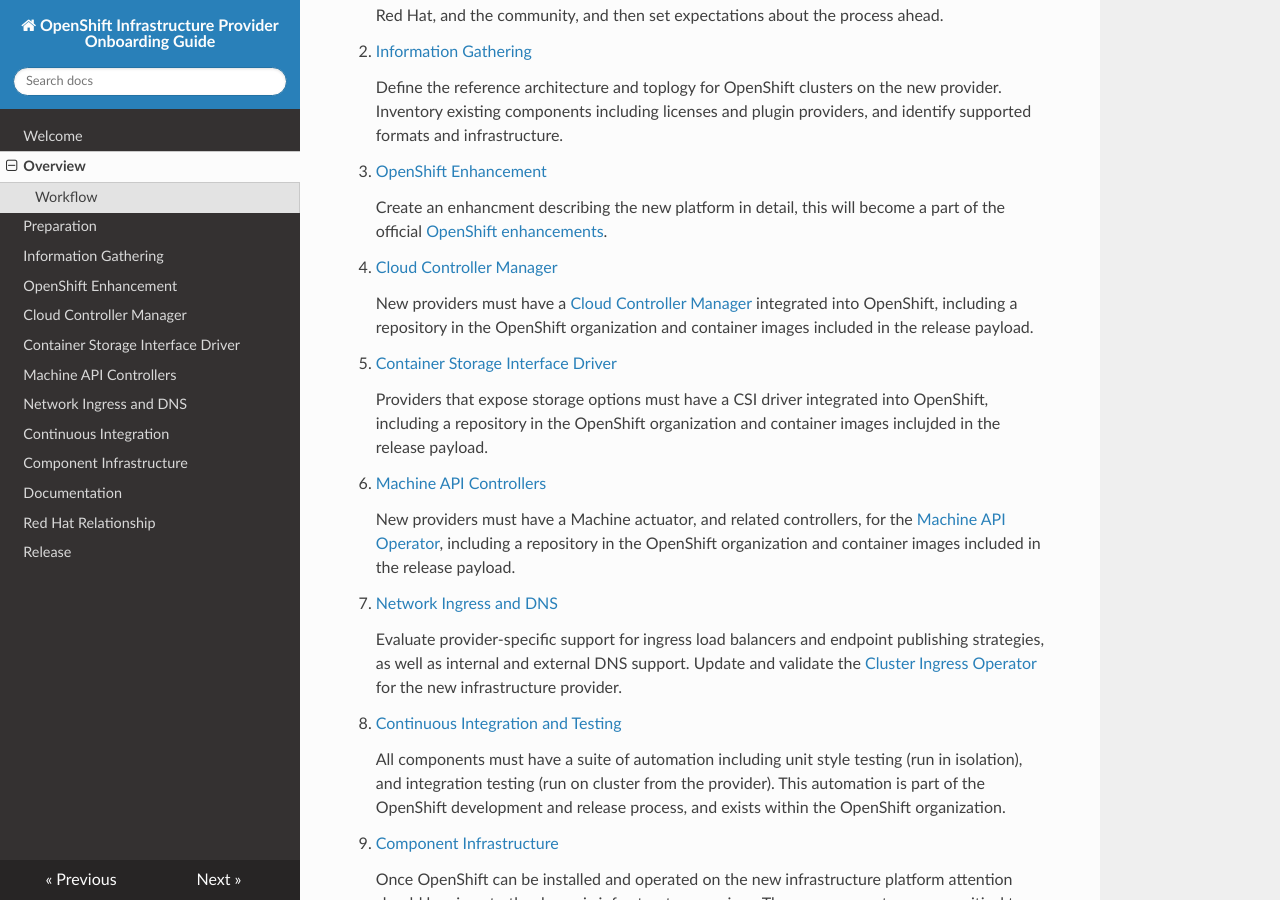
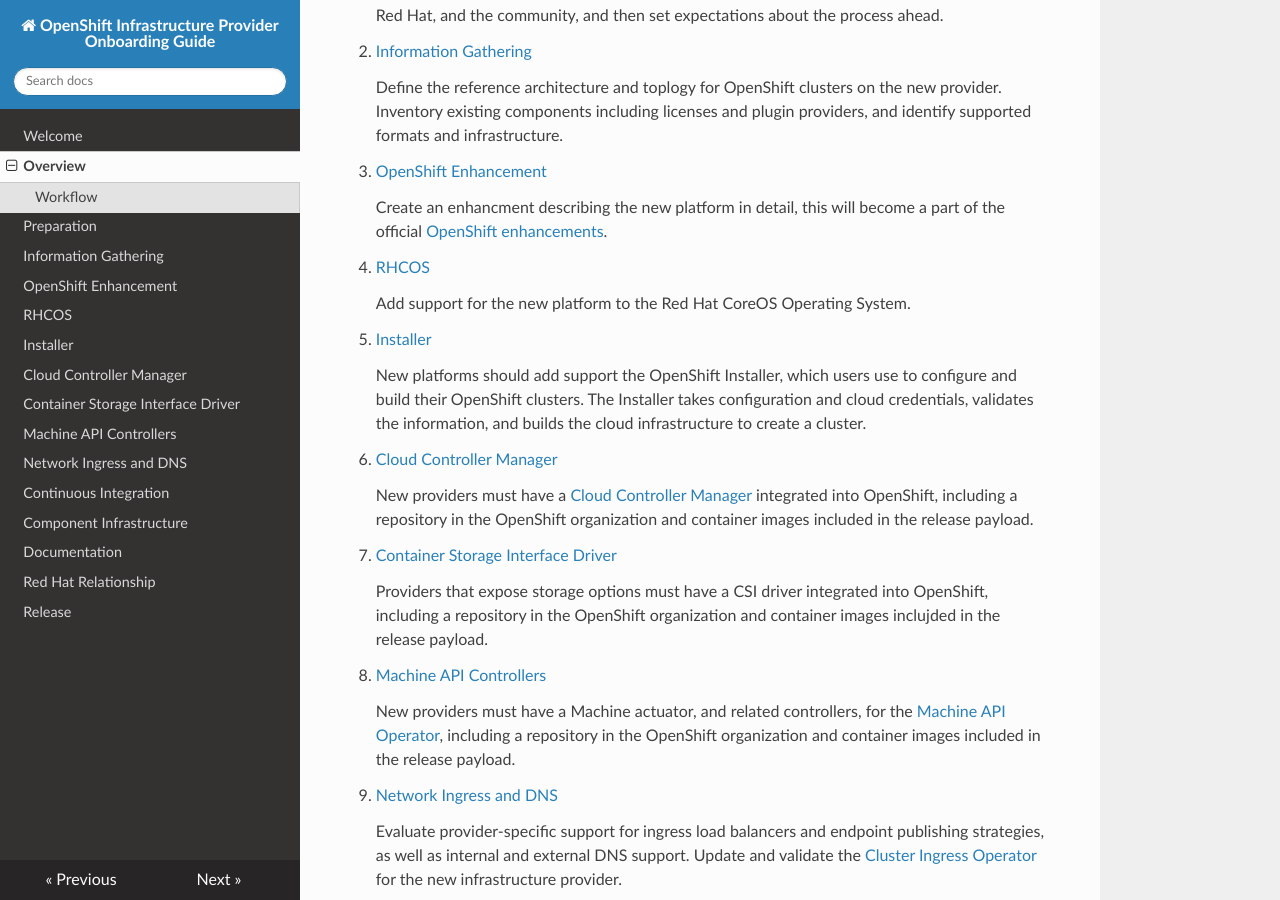
Before and after one commit to elmiko/ocp-infrastructure-provider-onboarding-guide, an MkDocs documentation site: the page built from docs/overview.md, in a window 1280 px wide and 900 px high, scrolled down 368 px. Built offline with MkDocs 1.6.1, drawn with Linux system fonts in a browser that asks for light colours; nearby versions of some CDN libraries.

Commit message:
Add stubs for Installer and RHCOS

```diff
--- a/docs/overview.md
+++ b/docs/overview.md
@@ -24,6 +24,18 @@
     Create an enhancment describing the new platform in detail, this will
     become a part of the official
     [OpenShift enhancements](https://github.com/openshift/enhancements).
+
+1. [RHCOS](/rhcos)
+
+    Add support for the new platform to the Red Hat CoreOS Operating System.
+
+1. [Installer](/installer)
+
+    New platforms should add support the OpenShift Installer, which users
+    use to configure and build their OpenShift clusters. The Installer takes
+    configuration and cloud credentials, validates the information, and builds
+    the cloud infrastructure to create a cluster.
+
 
 1. [Cloud Controller Manager](/cloud-controller-manager)
 
--- a/mkdocs.yml
+++ b/mkdocs.yml
@@ -10,6 +10,8 @@
   - Preparation: 'preparation/index.md'
   - 'Information Gathering': 'information-gathering/index.md'
   - 'OpenShift Enhancement': 'openshift-enhancement/index.md'
+  - 'RHCOS': 'rhcos/index.md'
+  - 'Installer': 'installer/index.md'
   - 'Cloud Controller Manager': 'cloud-controller-manager/index.md'
   - 'Container Storage Interface Driver': 'container-storage-interface-driver/index.md'
   - 'Machine API Controllers': 'machine-api-controllers/index.md'
```
Also changed, not shown: docs/installer/index.md (added, +3 -0 lines), docs/rhcos/index.md (added, +3 -0 lines).
